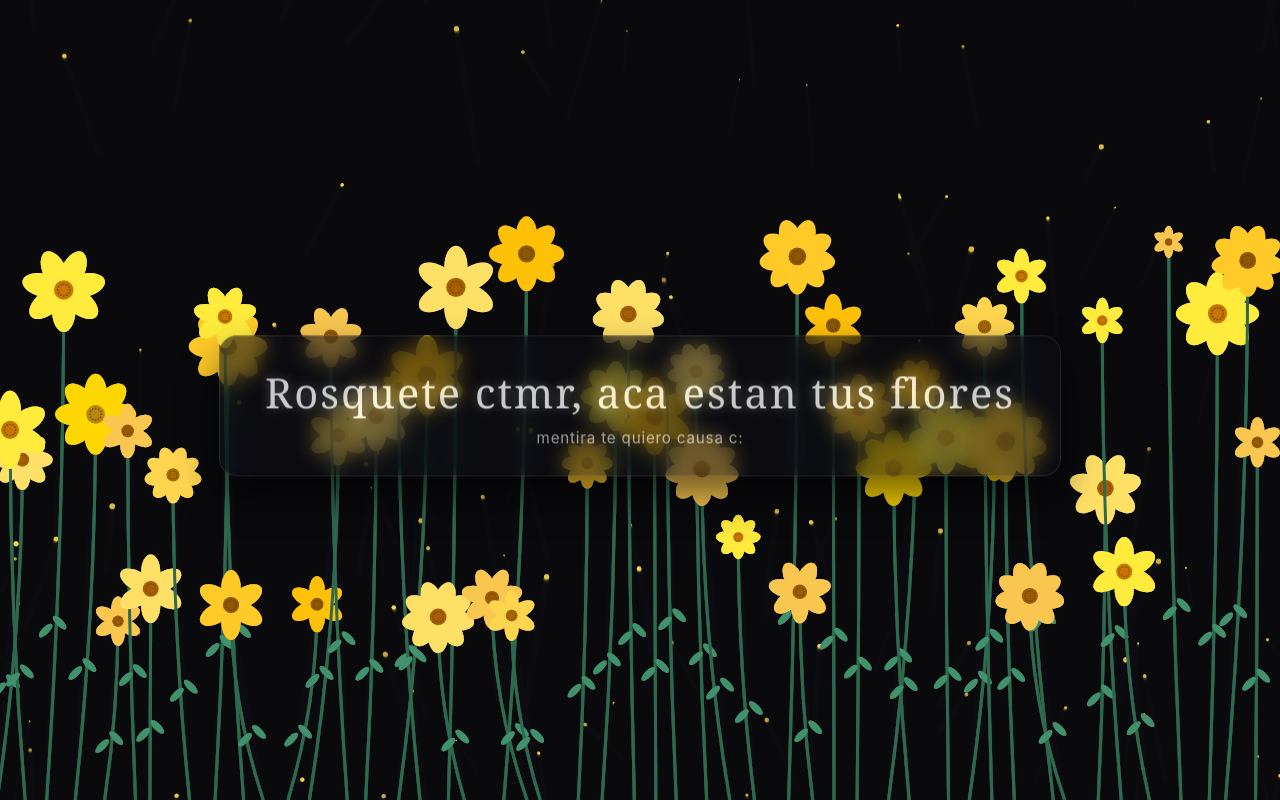
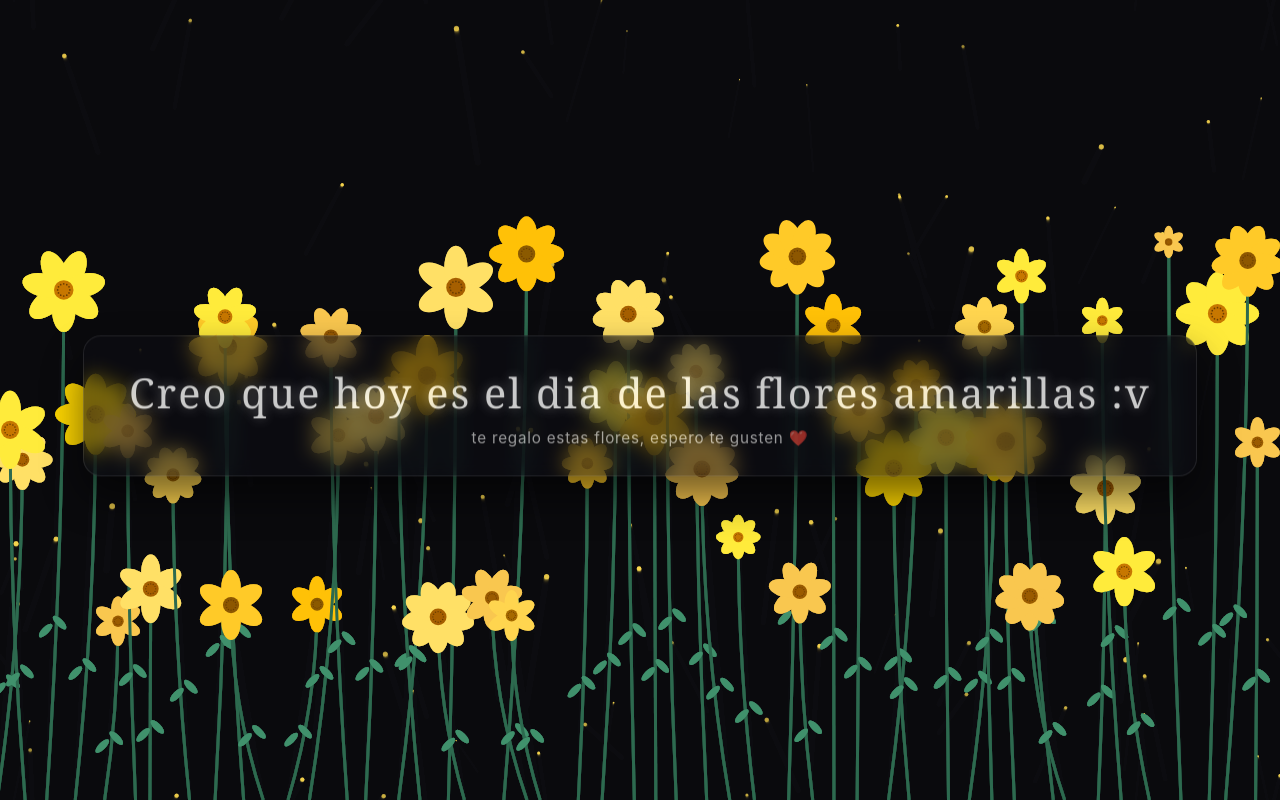
Before and after one commit to geku1/c, a plain HTML site: page index.html in a window 1280 px wide. Drawn offline with Linux system fonts and the light colour scheme.

Commit message:
Update message card content in index.html

```diff
--- a/index.html
+++ b/index.html
@@ -79,8 +79,8 @@
     <canvas id="flowerCanvas"></canvas>
 
     <div class="message-card">
-        <h1>Rosquete ctmr, aca estan tus flores</h1>
-        <p>mentira te quiero causa c: </p>
+        <h1>Creo que hoy es el dia de las flores amarillas :v</h1>
+        <p>te regalo estas flores, espero te gusten ❤️ </p>
     </div>
 
     <script src="script.js"></script>
```
